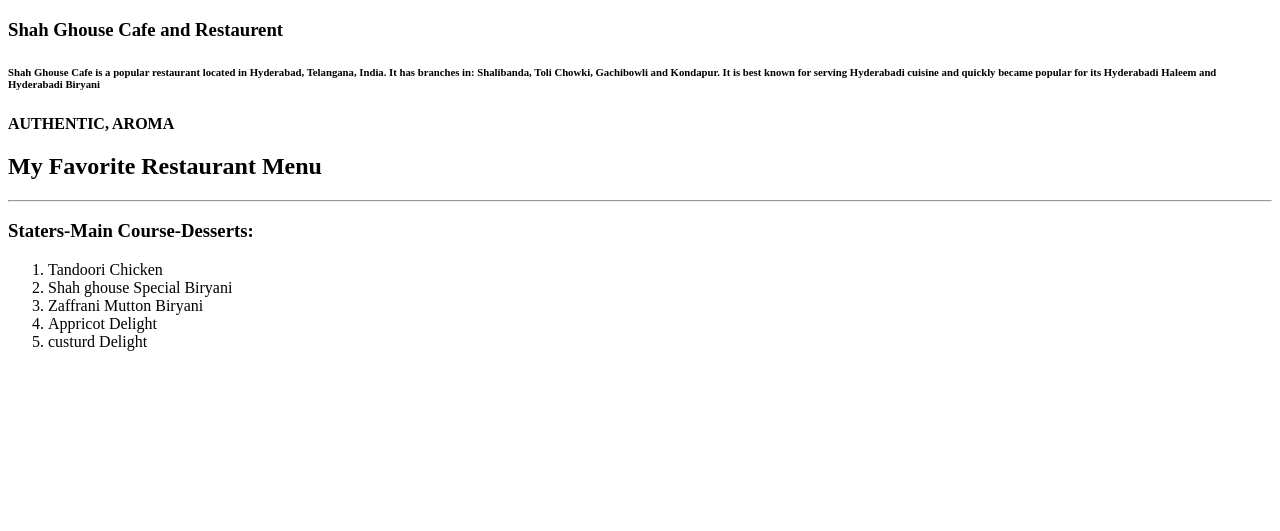
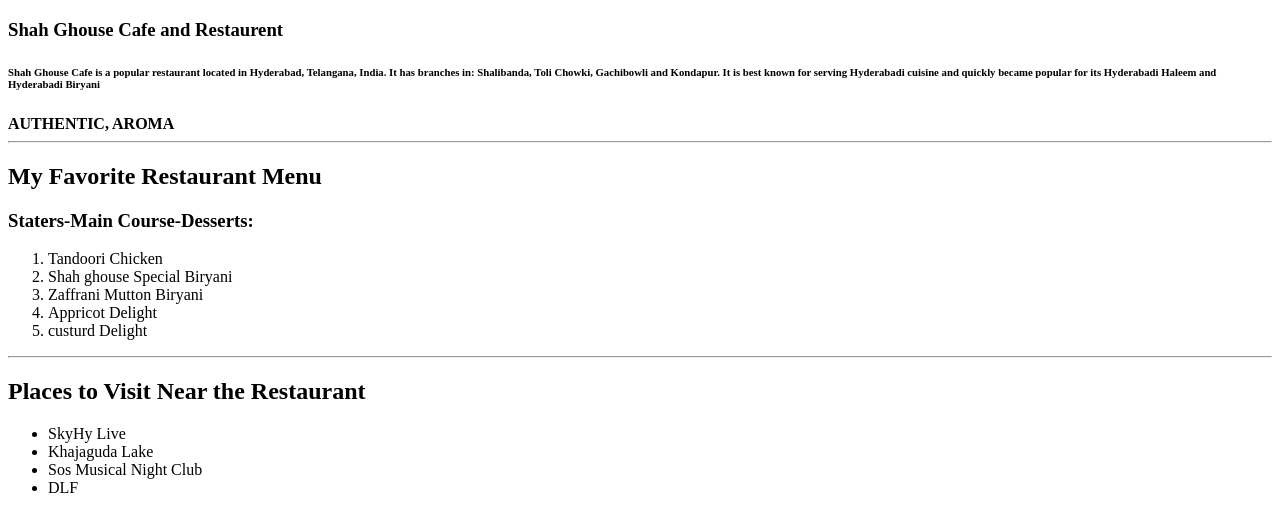
Before and after one commit to 44-563-Web-Apps-S24/44563-webapps-s24-assignment3-kothasravani, a plain HTML site: page index.html in a window 1280 px wide. Shown: the part 61-592 px from the top of the page. Drawn offline with Linux system fonts and the light colour scheme.

Commit message:
unorder list added

```diff
--- a/index.html
+++ b/index.html
@@ -1,15 +1,19 @@
 <!DOCTYPE html>
 <html>
+
 <head>
     <title>Food Traveller</title>
 </head>
+
 <body>
     <h1>Sravani Kotha</h1>
     <h3>Shah Ghouse Cafe and Restaurent</h3>
-            <h6>Shah Ghouse Cafe is a popular restaurant located in Hyderabad, Telangana, India. It has branches in: Shalibanda, Toli Chowki, Gachibowli and Kondapur. It is best known for serving Hyderabadi cuisine and quickly became popular for its Hyderabadi Haleem and Hyderabadi Biryani</h6>
+    <h6>Shah Ghouse Cafe is a popular restaurant located in Hyderabad, Telangana, India. It has branches in: Shalibanda,
+        Toli Chowki, Gachibowli and Kondapur. It is best known for serving Hyderabadi cuisine and quickly became popular
+        for its Hyderabadi Haleem and Hyderabadi Biryani</h6>
     <b>AUTHENTIC, AROMA</b>
+    <hr>
     <h2>My Favorite Restaurant Menu</h2>
-            <hr>
     <h3><b>Staters-Main Course-Desserts:</b></h3>
     <ol>
         <li>Tandoori Chicken</li>
@@ -18,5 +22,17 @@
         <li>Appricot Delight</li>
         <li>custurd Delight</li>
     </ol>
+    </hr>
+    <section>
+        <hr>
+        <h2>Places to Visit Near the Restaurant</h2>
+        <ul>
+            <li>SkyHy Live</li>
+            <li>Khajaguda Lake</li>
+            <li>Sos Musical Night Club</li>
+            <li>DLF</li>
+        </ul>
+        </hr>
+    </section>
 </body>
 </html>
```
Lines whose indentation alone changed are shown as unchanged.
